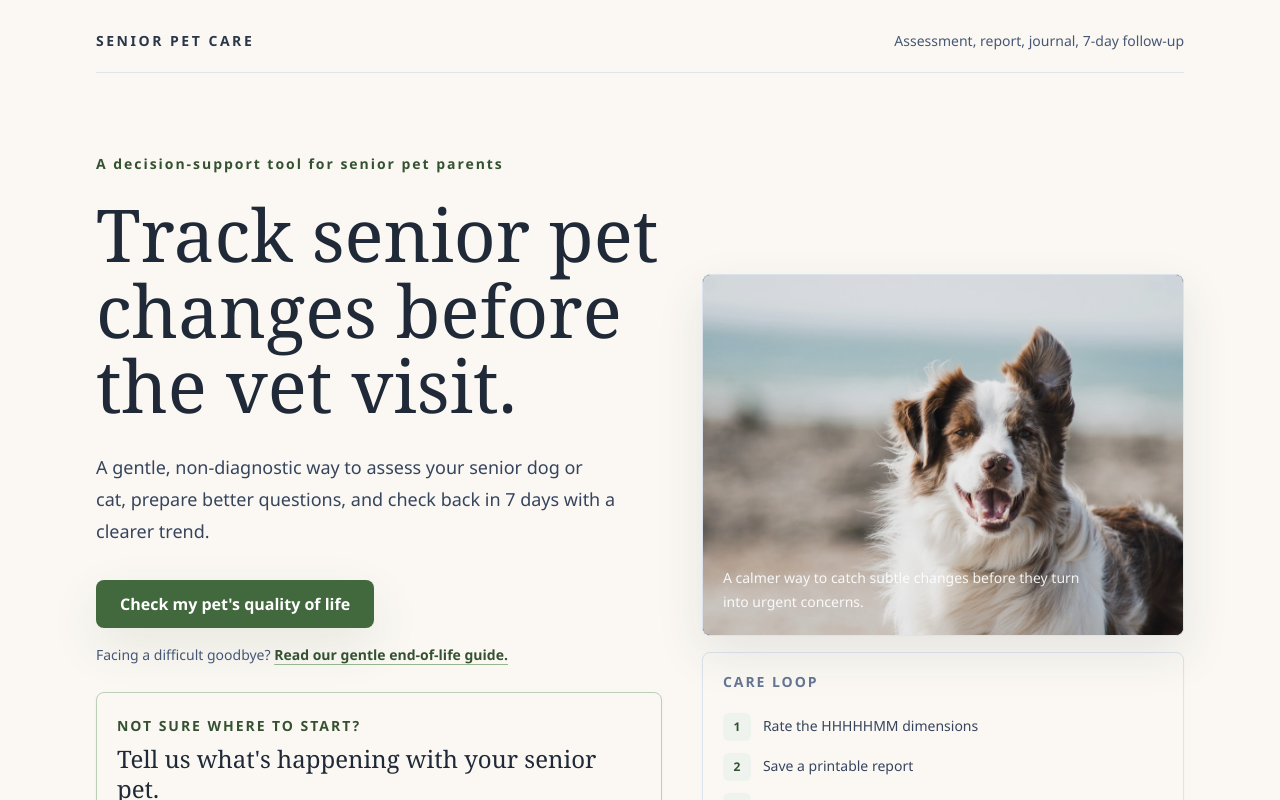
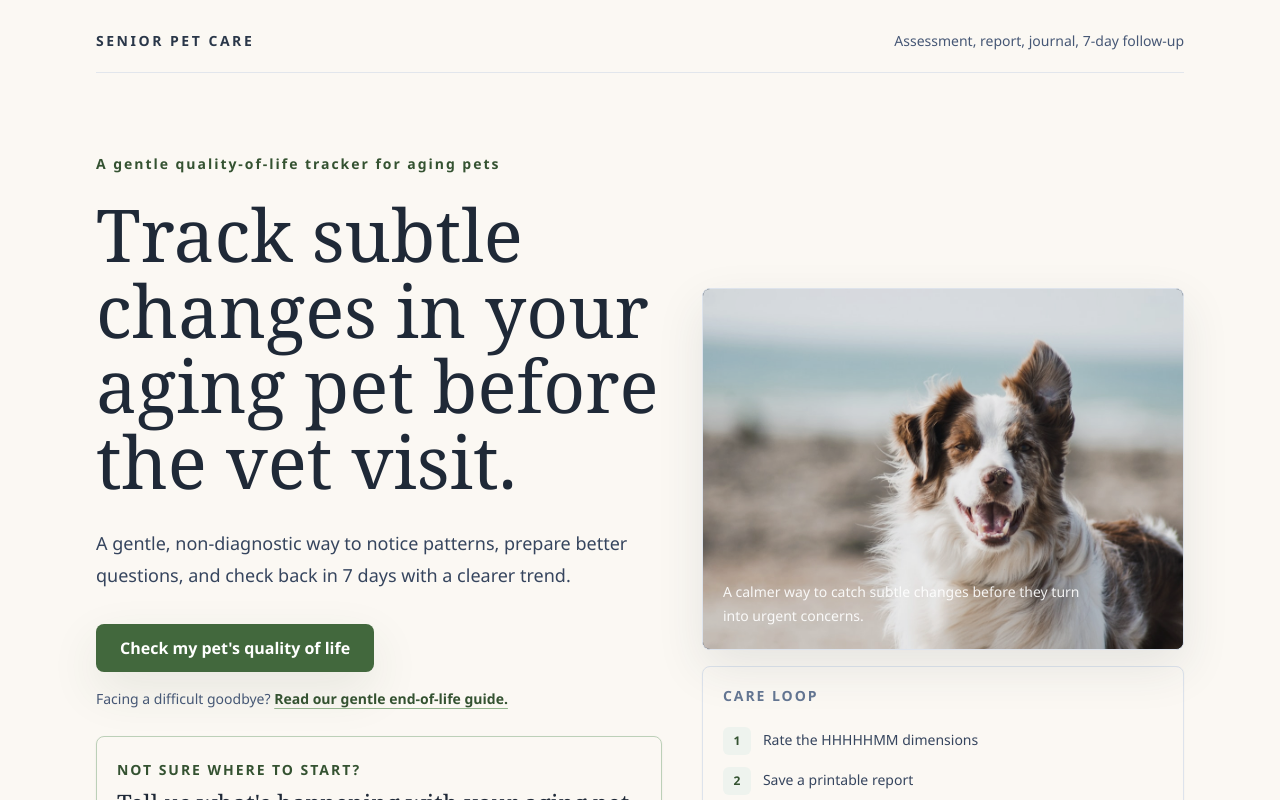
Before and after one commit to RandyThePsycho/senior-pet-care, a Next.js app: page / in a window 1280 px wide. Shown: the top 800 px of the page. Built offline with nearby package versions, Linux system fonts and the light colour scheme; no server answers.

Commit message:
copy: refine aging pet homepage messaging

```diff
--- a/src/app/page.tsx
+++ b/src/app/page.tsx
@@ -10,16 +10,16 @@ import TrustNote from '@/components/common/TrustNote';
 import { DEFAULT_OG_IMAGE, SITE_NAME, SITE_URL } from '@/lib/site';
 
 export const metadata: Metadata = {
-  title: 'Senior Pet Care — Track Your Aging Dog or Cat’s Quality of Life',
+  title: 'Senior Pet Care — Track Subtle Changes in Your Aging Pet',
   description:
-    'A gentle way to understand, track, and prepare questions about senior dog and cat quality of life. Not a substitute for veterinary care.',
+    'A gentle way to track subtle changes in an aging dog or cat, prepare better vet questions, and return for a 7-day check-in.',
   alternates: {
     canonical: '/',
   },
   openGraph: {
-    title: 'Senior Pet Care — Track Your Aging Dog or Cat’s Quality of Life',
+    title: 'Senior Pet Care — Track Subtle Changes in Your Aging Pet',
     description:
-      'Assess senior dog or cat quality of life, prepare vet questions, and return for a 7-day follow-up.',
+      'Track subtle changes in an aging dog or cat, prepare vet questions, and return for a 7-day follow-up.',
     url: '/',
     siteName: SITE_NAME,
     images: [
@@ -54,7 +54,7 @@ const HOME_JSON_LD = [
     name: SITE_NAME,
     url: SITE_URL,
     description:
-      'A decision-support platform for senior pet parents to assess quality of life, prepare vet questions, and track changes over time.',
+      'A gentle tool for families caring for aging pets to track quality-of-life changes, prepare vet questions, and follow up over time.',
     inLanguage: 'en-US',
   },
   {
@@ -92,15 +92,14 @@ export default function HomePage() {
         <section className="grid gap-10 py-14 sm:py-20 lg:grid-cols-[1.08fr_0.92fr] lg:items-end">
           <div>
             <p className="mb-5 max-w-xl text-sm font-semibold leading-6 tracking-[0.14em] text-sage-700">
-              A decision-support tool for senior pet parents
+              A gentle quality-of-life tracker for aging pets
             </p>
             <h1 className="max-w-6xl font-display text-[2.25rem] leading-[1.08] text-navy-800 sm:text-[3.4rem] sm:leading-[1.04] lg:text-[4.25rem] xl:text-[4.55rem]">
-              Track senior pet changes before the vet visit.
+              Track subtle changes in your aging pet before the vet visit.
             </h1>
             <p className="mt-7 max-w-2xl text-lg leading-8 text-navy-600">
-              A gentle, non-diagnostic way to assess your senior dog or cat,
-              prepare better questions, and check back in 7 days with a clearer
-              trend.
+              A gentle, non-diagnostic way to notice patterns, prepare better
+              questions, and check back in 7 days with a clearer trend.
             </p>
             <div className="mt-8">
               <CTAButton href="/tools/senior-pet-quality-of-life-calculator">
@@ -125,7 +124,7 @@ export default function HomePage() {
                 NOT SURE WHERE TO START?
               </span>
               <span className="mt-2 block font-display text-2xl leading-tight text-navy-800">
-                Tell us what&apos;s happening with your senior pet.
+                Tell us what&apos;s happening with your aging pet.
               </span>
               <span className="mt-2 block text-sm leading-6 text-navy-500">
                 Share what you&apos;re worried about. We can&apos;t give medical
--- a/src/app/tools/senior-pet-quality-of-life-calculator/page.tsx
+++ b/src/app/tools/senior-pet-quality-of-life-calculator/page.tsx
@@ -8,14 +8,14 @@ import { DEFAULT_OG_IMAGE, SITE_NAME } from '@/lib/site';
 export const metadata: Metadata = {
   title: 'Pet Quality of Life Calculator (HHHHHMM Scale)',
   description:
-    'A free, gentle quality-of-life calculator for senior dogs and cats. Get a clearer, non-diagnostic picture of how your pet is doing and what to track next.',
+    'A free, gentle quality-of-life calculator for aging or senior dogs and cats. Organize what you are noticing and prepare better questions for your vet.',
   alternates: {
     canonical: '/tools/senior-pet-quality-of-life-calculator',
   },
   openGraph: {
     title: 'Pet Quality of Life Calculator (HHHHHMM Scale)',
     description:
-      'Use a gentle HHHHHMM-based calculator to organize observations, prepare vet questions, and create a 7-day follow-up journal.',
+      'Use a gentle HHHHHMM-based calculator to organize changes, prepare vet questions, and create a 7-day follow-up journal.',
     url: '/tools/senior-pet-quality-of-life-calculator',
     siteName: SITE_NAME,
     images: [
--- a/src/lib/site.ts
+++ b/src/lib/site.ts
@@ -7,6 +7,6 @@ export const SITE_URL =
 
 export const SITE_NAME = 'Senior Pet Care';
 export const SITE_DESCRIPTION =
-  'A decision-support platform for senior pet parents to assess quality of life, prepare vet questions, and track changes over time.';
+  'A gentle quality-of-life tracker for families caring for aging pets, built to organize observations, prepare vet questions, and track changes over time.';
 
 export const DEFAULT_OG_IMAGE = '/images/senior-pet-home.jpg';
```
